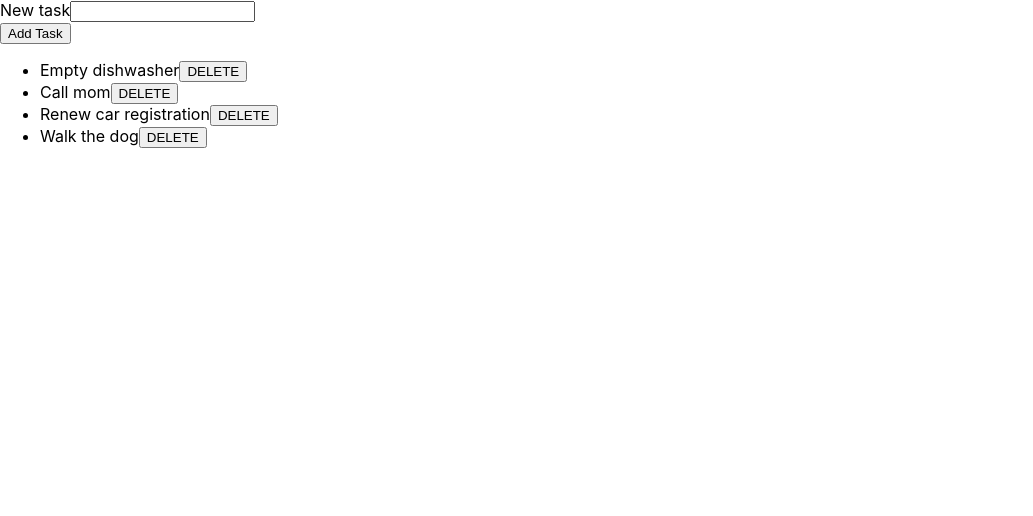
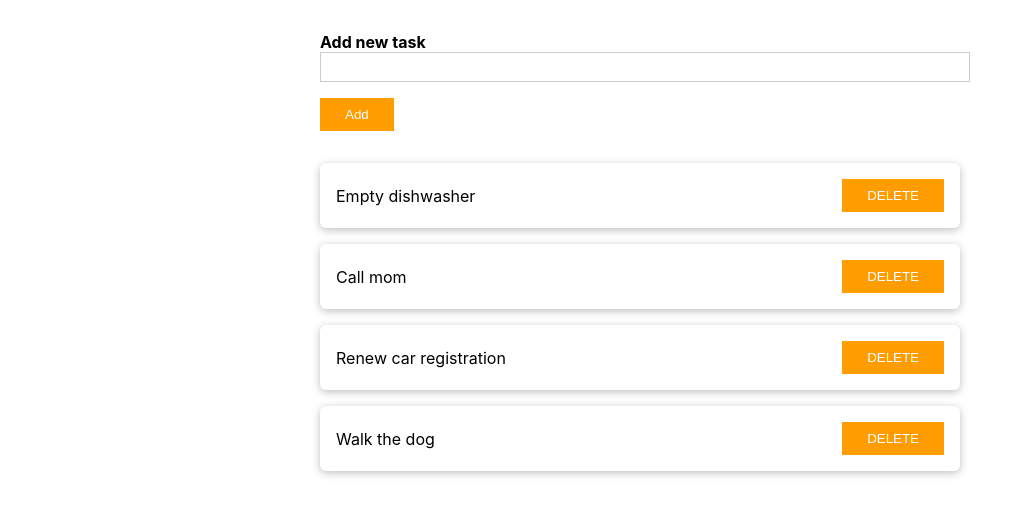
Before and after one commit to pilaga/typescript-react-to-do-list, a React (Create React App) app: page / in a window 1280 px wide. Shown: the top 516 px of the page, without its empty margins (0-1033 px from the left). Built offline with nearby package versions, Linux system fonts and the light colour scheme.

Commit message:
adding basic styling

```diff
--- /dev/null
+++ b/src/components/TodoInput.css
@@ -0,0 +1,47 @@
+form {
+  width: 90%;
+  max-width: 40rem;
+  margin: 2rem auto;
+}
+
+.form-control {
+  margin-bottom: 1rem;
+}
+
+label, input {
+  display: block;
+  width: 100%;
+}
+
+label {
+  font-weight: bold;
+}
+
+input {
+  font: inherit;
+  border: 1px solid #ccc;
+  padding: 0.25rem;
+}
+
+input:focus {
+  outline: none;
+  border-color: #FF9C00;
+}
+
+button {
+  background: #FF9C00;
+  border: 1px solid #FF9C00;
+  color: white;
+  padding: 0.5rem 1.5rem;
+  cursor: pointer;
+}
+
+button:focus {
+  outline: none;
+}
+
+button:hover,
+button:active {
+  background: #d48300;
+  border-color: #d48300;
+}
--- a/src/components/TodoInput.tsx
+++ b/src/components/TodoInput.tsx
@@ -1,4 +1,5 @@
 import React, { useRef } from 'react';
+import './TodoInput.css';
 
 type TodoInputProps = {
     onAddTodo: (todoText: string) => void;
@@ -16,11 +17,11 @@ const TodoInput: React.FC<TodoInputProps> = props => {
 
     return(
         <form onSubmit={todoSubmitHandler}>
-            <div>
-                <label htmlFor='new-todo'>New task</label>
+            <div className='form-control'>
+                <label htmlFor='new-todo'>Add new task</label>
                 <input type="text" id='new-todo' ref={textInputRef} />
             </div>
-            <button type="submit">Add Task</button>
+            <button type="submit">Add</button>
         </form>
     );
 }
--- /dev/null
+++ b/src/components/TodoList.css
@@ -0,0 +1,17 @@
+ul {
+  list-style: none;
+  width: 90%;
+  max-width: 40rem;
+  margin: 2rem auto;
+  padding: 0;
+}
+
+li {
+  margin: 1rem 0;
+  padding: 1rem;
+  box-shadow: 0 2px 8px rgba(0, 0, 0, 0.26);
+  border-radius: 6px;
+  display: flex;
+  justify-content: space-between;
+  align-items: center;
+}
--- a/src/components/TodoList.tsx
+++ b/src/components/TodoList.tsx
@@ -1,5 +1,6 @@
 import React from 'react';
 import { TodoItem } from '../models/Todo.model';
+import './TodoList.css';
 
 interface TodoListProps {
     items: TodoItem[];
```
